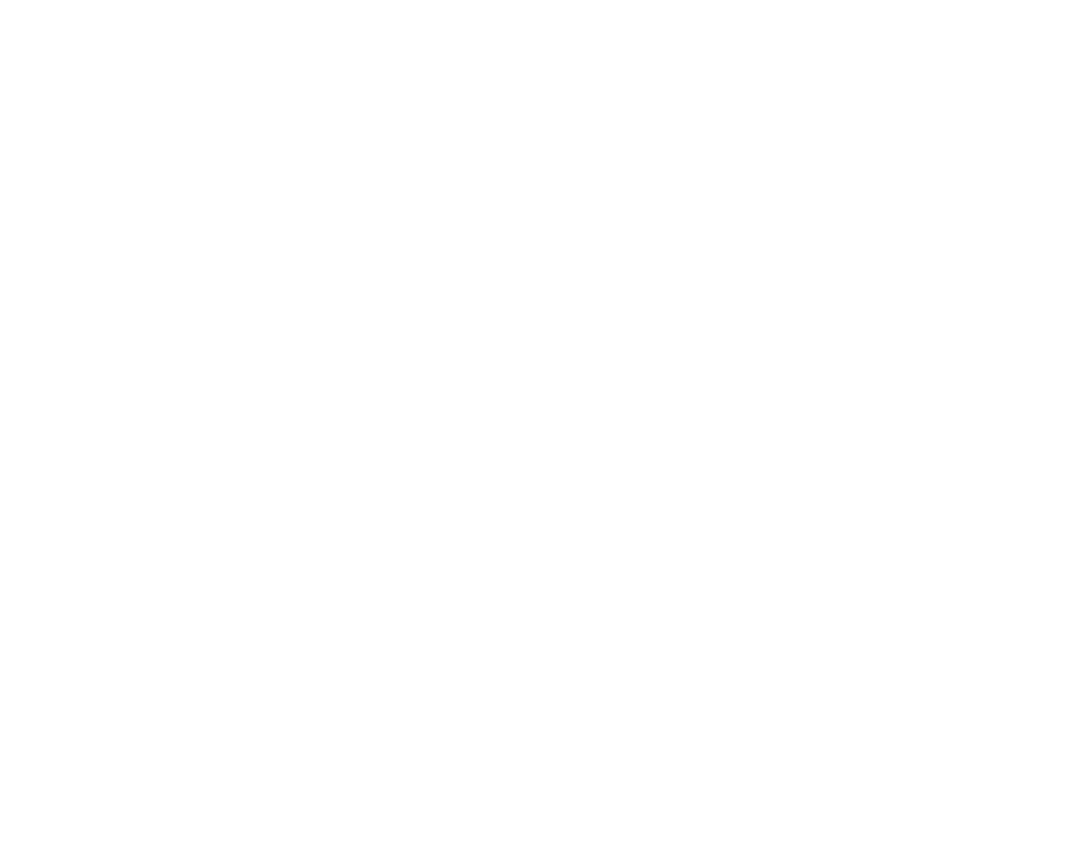
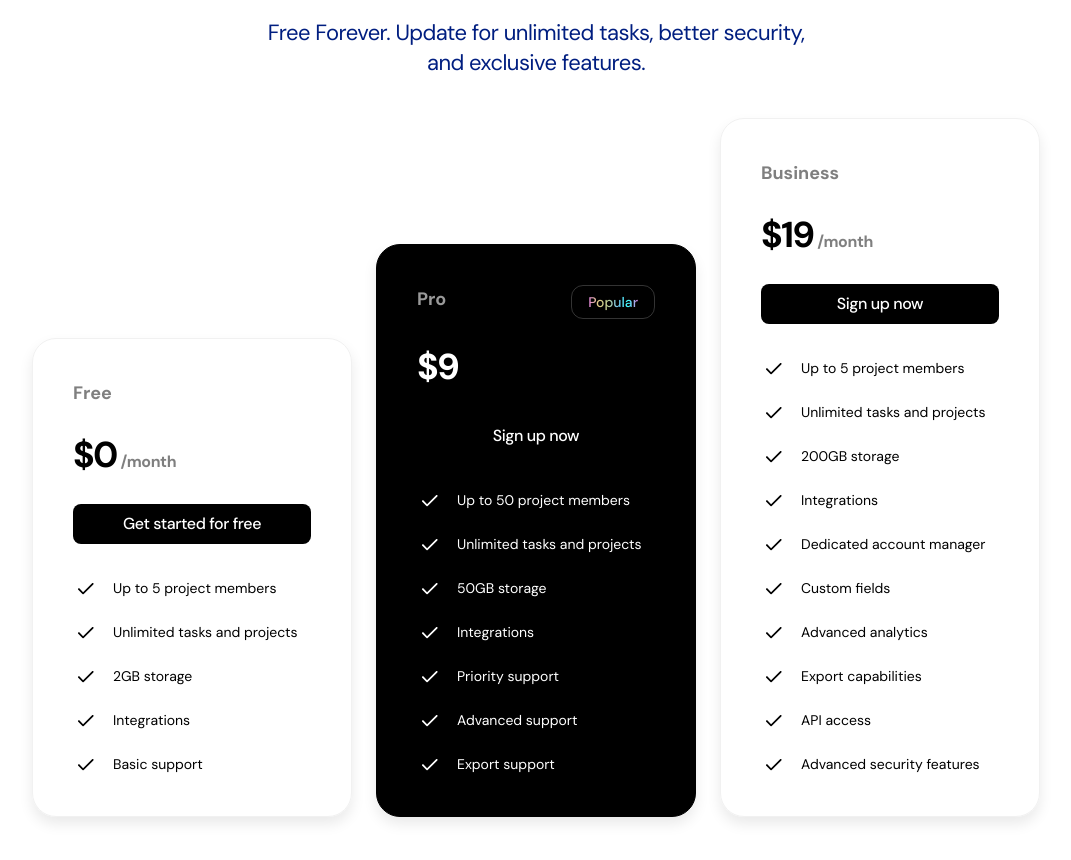
Before and after one commit to Hrithik0112/Light-Saas-landing-page-UI, a Next.js app: page / in a window 1280 px wide. Shown: the part 2300-3160 px from the top of the page, without its empty margins (104-1175 px from the left). Before the commit the page ends 2102 px from the top, so only its background shows below. Built offline with nearby package versions, Linux system fonts and the light colour scheme.

Commit message:
Feat : Pricing Section added

```diff
--- a/app/globals.css
+++ b/app/globals.css
@@ -20,4 +20,13 @@
     .tag {
         @apply text-sm border border-[#222]/10 inline-flex rounded-lg tracking-tight px-3 py-1
     }
+    .section-title {
+        @apply text-center text-3xl md:text-[54px] md:leading-[60px] font-bold tracking-tighter bg-gradient-to-b from-black to-[#001e80] text-transparent bg-clip-text
+    }
+    .section-desc {
+        @apply text-center text-[22px] leading-[30px] tracking-tight text-[#001e80]
+    }
+    .section-wrapper {
+        @apply max-w-[540px] mx-auto
+    }
 }
--- a/app/page.tsx
+++ b/app/page.tsx
@@ -1,6 +1,7 @@
 import { Header } from "@/sections/Header";
 import { Hero } from "@/sections/Hero";
 import { LogoTicker } from "@/sections/LogoTicker";
+import Pricing from "@/sections/Pricing";
 import ProductShowcase from "@/sections/ProductShowcase";
 
 
@@ -11,6 +12,7 @@
     <Hero/>
     <LogoTicker/>
     <ProductShowcase/>
+    <Pricing/>
     </>
   );
 }
--- /dev/null
+++ b/sections/Pricing.tsx
@@ -0,0 +1,104 @@
+import React from "react";
+import CheckIcon from "@/public/check.svg";
+import { twMerge } from "tailwind-merge";
+
+const pricingTiers = [
+  {
+    title: "Free",
+    monthlyPrice: 0,
+    buttonText: "Get started for free",
+    popular: false,
+    inverse: false,
+    features: [
+      "Up to 5 project members",
+      "Unlimited tasks and projects",
+      "2GB storage",
+      "Integrations",
+      "Basic support",
+    ],
+  },
+  {
+    title: "Pro",
+    monthlyPrice: 9,
+    buttonText: "Sign up now",
+    popular: true,
+    inverse: true,
+    features: [
+      "Up to 50 project members",
+      "Unlimited tasks and projects",
+      "50GB storage",
+      "Integrations",
+      "Priority support",
+      "Advanced support",
+      "Export support",
+    ],
+  },
+  {
+    title: "Business",
+    monthlyPrice: 19,
+    buttonText: "Sign up now",
+    popular: false,
+    inverse: false,
+    features: [
+      "Up to 5 project members",
+      "Unlimited tasks and projects",
+      "200GB storage",
+      "Integrations",
+      "Dedicated account manager",
+      "Custom fields",
+      "Advanced analytics",
+      "Export capabilities",
+      "API access",
+      "Advanced security features",
+    ],
+  },
+];
+
+const Pricing = () => {
+  return (
+    <section className="py-24">
+      <div className="container">
+        <div className="section-wrapper">
+
+        <h2 className="section-title ">Pricing</h2>
+        <p className="section-desc mt-5">
+          Free Forever. Update for unlimited tasks, better security, and exclusive features.
+        </p>
+        </div>
+        <div className="flex flex-col gap-6 items-center mt-10 lg:flex-row lg:items-end lg:justify-center">
+          {pricingTiers.map(({ title, monthlyPrice, buttonText, popular, features, inverse }) => (
+            <div className={twMerge("p-10 rounded-3xl border border-[#f1f1f1] shadow-[0_7px_14px_#eaeaea] max-w-xs w-full" , inverse === true && "border-black bg-black text-white")}>
+              <div className="flex justify-between">
+                <h3 className={twMerge("text-lg font-bold text-black/50" , inverse === true && "text-white/60")}>{title}</h3>
+                {popular === true && (
+                  <div className="inline-flex text-sm px-4 py-1.5 rounded-xl border border-white/20">
+                    <span className="bg-[linear-gradient(to_right,#dd7ddf,#e1cd86,#bbcb92,#71c2ef,#3bffff,#dd7ddf)] bg-clip-text text-transparent font-medium">
+                      Popular
+                    </span>
+                  </div>
+                )}
+              </div>
+              <div className="flex items-baseline gap-1 mt-[30px]">
+                <span className="text-4xl font-bold tracking-tighter leading-none">
+                  ${monthlyPrice}
+                </span>
+                <span className="tracking-tight font-bold text-black/50">/month</span>
+              </div>
+              <button className={twMerge("btn btn-primary w-full mt-[30px]", inverse === true && "bg-black text-white")}>{buttonText}</button>
+              <ul className="flex flex-col gap-5 mt-8">
+                {features.map((feature) => (
+                  <li className="text-sm flex gap-4 items-center">
+                    <CheckIcon className="size-6" />
+                    <span>{feature}</span>
+                  </li>
+                ))}
+              </ul>
+            </div>
+          ))}
+        </div>
+      </div>
+    </section>
+  );
+};
+
+export default Pricing;
--- a/sections/ProductShowcase.tsx
+++ b/sections/ProductShowcase.tsx
@@ -8,14 +8,14 @@
   return (
     <section className="bg-gradient-to-r from-[#ffffff] to-[#d2dcff] py-24 overflow-x-clip">
       <div className="container">
-        <div className="max-w-[540px] mx-auto">
+        <div className="section-wrapper">
           <div className="flex justify-center">
             <div className="tag">Boost Your Productivity</div>
           </div>
-          <h2 className="text-center text-3xl md:text-[54px] md:leading-[60px] font-bold tracking-tighter bg-gradient-to-b from-black to-[#001e80] text-transparent bg-clip-text ">
+          <h2 className="section-title mt-5">
             A more effective way to track progress
           </h2>
-          <p className="text-center text-[22px] leading-[30px] tracking-tight text-[#001e80] ">
+          <p className="section-desc mt-5">
             Efforlesslt turn your ideas into fully functional, responsive, Saas website in just
             minutes with this template.
           </p>
```
Also changed, not shown: public/check.svg (added).
